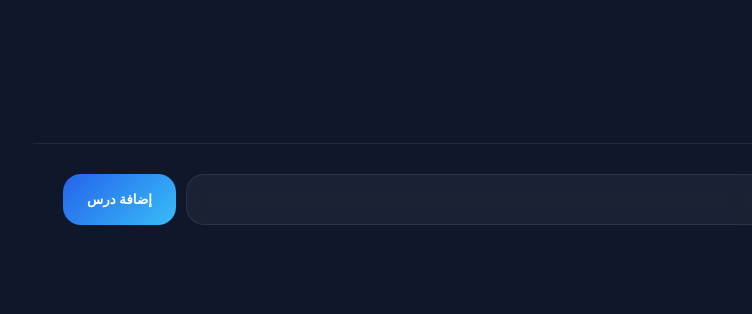
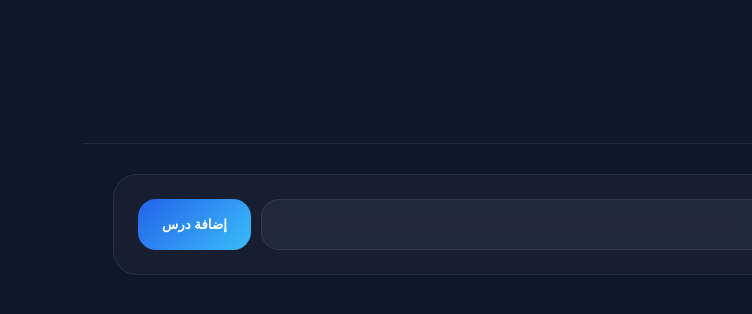
Before and after one commit to bt3762334-commits/study-shield, a React (Vite) app: page /lessons in a window 1280 px wide. Shown: the top 314 px of the page, without its empty margins (528-1280 px from the left). Built offline with nearby package versions, Linux system fonts and the light colour scheme.

Commit message:
Update globals.css

```diff
--- a/src/styles/globals.css
+++ b/src/styles/globals.css
@@ -525,3 +525,23 @@ input[type="time"] {
   background: rgba(34,197,94,.2);
   color: #77ffab;
 }
+.task-form {
+  background: rgba(255,255,255,.03);
+  border: 1px solid rgba(255,255,255,.08);
+  border-radius: 24px;
+  padding: 24px;
+}
+
+.tasks-list {
+  margin-top: 20px;
+}
+
+.task-card input[type="checkbox"] {
+  width: 18px;
+  height: 18px;
+  cursor: pointer;
+}
+
+.page-content {
+  max-width: 1400px;
+}
```
